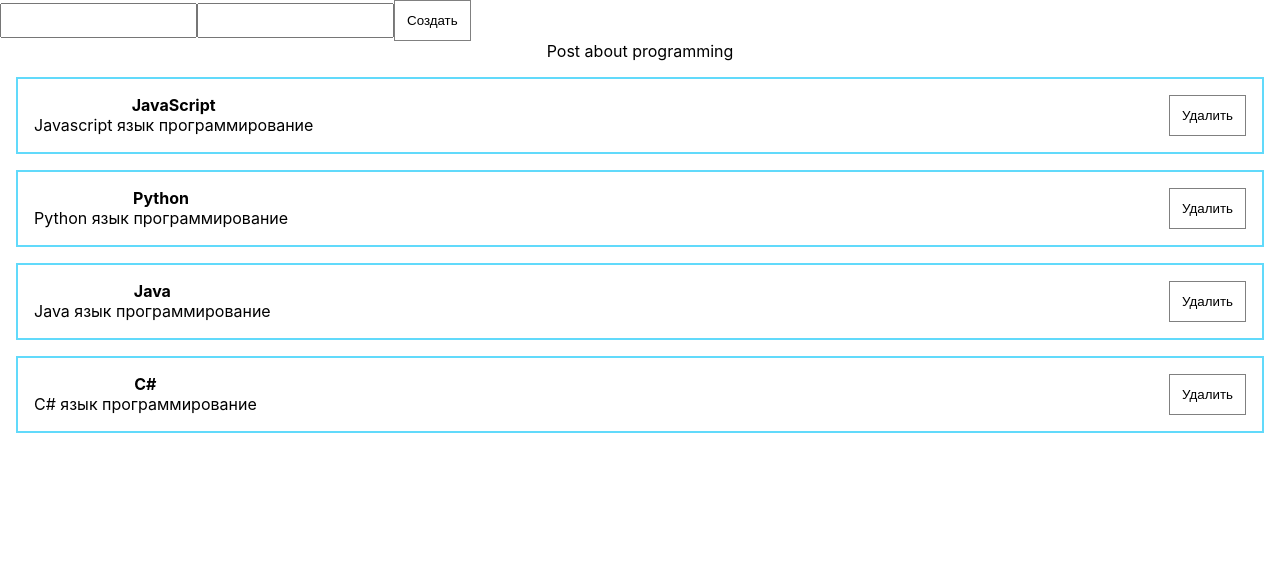
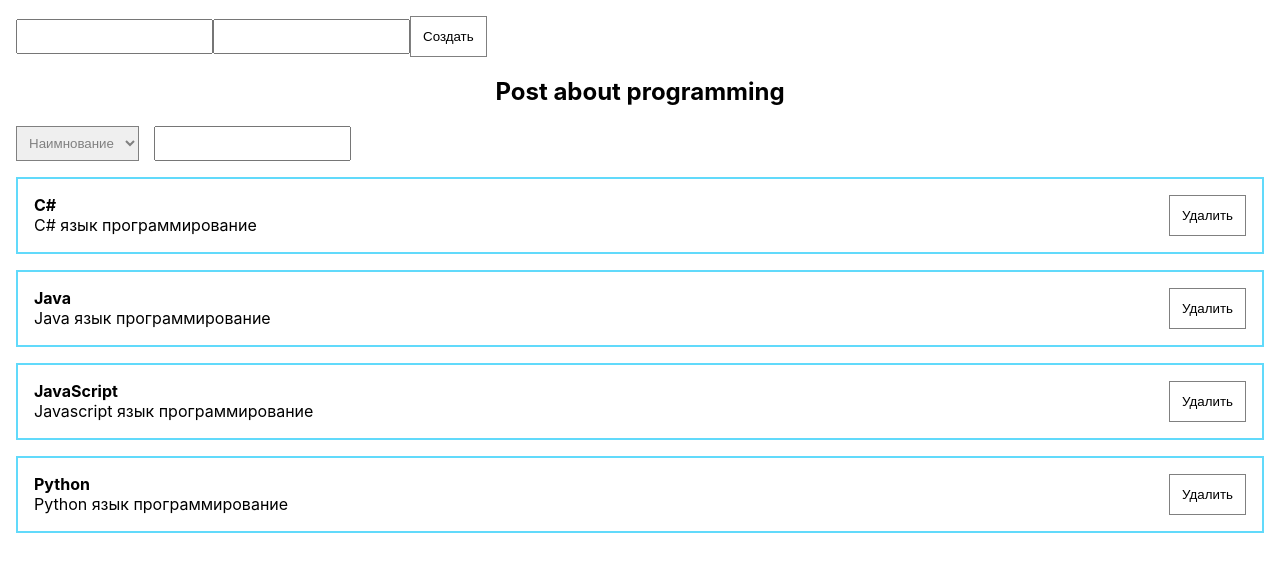
Before and after one commit to TimaRejepgulyew99/React-Test-App, a React (Create React App) app: page / in a window 1280 px wide. Shown: the top 572 px of the page. Built offline with nearby package versions, Linux system fonts and the light colour scheme.

Commit message:
add filter and facade for filter and sort

```diff
--- a/src/App.css
+++ b/src/App.css
@@ -1,33 +1,3 @@
-.App {
-  text-align: center;
-}
-
-.App-logo {
-  height: 40vmin;
-  pointer-events: none;
-}
-
-@media (prefers-reduced-motion: no-preference) {
-  .App-logo {
-    animation: App-logo-spin infinite 20s linear;
-  }
-}
-
-.App-header {
-  background-color: #282c34;
-  min-height: 100vh;
-  display: flex;
-  flex-direction: column;
-  align-items: center;
-  justify-content: center;
-  font-size: calc(10px + 2vmin);
-  color: white;
-}
-
-.App-link {
-  color: #61dafb;
-}
-
 @keyframes App-logo-spin {
   from {
     transform: rotate(0deg);
@@ -36,11 +6,16 @@
     transform: rotate(360deg);
   }
 }
-
+.post-list {
+  padding: 16px;
+}
+.post__header {
+  text-align: center;
+}
 .post {
   display: flex;
   justify-content: space-between;
   border: 2px solid #61dafb;
   padding: 16px;
-  margin: 16px;
+  margin: 16px 0;
 }
--- a/src/App.js
+++ b/src/App.js
@@ -1,48 +1,67 @@
-import './App.css'
-import React, { useState } from 'react'
+import "./App.css";
+import React, { useState, useMemo } from "react";
 
-// import Counter from './components/Counter/index'
-// import ClassCounter from './components/Counter-class/index'
-import PostList from './components/Post/index'
-function App () {
+import PostList from "./components/Post/index";
+function App() {
+  const [sortValue, setSortValue] = useState("title");
+  const [filter, setFilter] = useState("");
   const [posts, setPosts] = useState([
     {
       id: 1,
-      title: 'JavaScript',
-      description: 'Javascript язык программирование'
+      title: "JavaScript",
+      description: "Javascript язык программирование",
     },
     {
       id: 2,
-      title: 'Python',
-      description: 'Python язык программирование'
+      title: "Python",
+      description: "Python язык программирование",
     },
     {
       id: 3,
-      title: 'Java',
-      description: 'Java язык программирование'
+      title: "Java",
+      description: "Java язык программирование",
     },
     {
       id: 4,
-      title: 'C#',
-      description: 'C# язык программирование'
+      title: "C#",
+      description: "C# язык программирование",
+    },
+  ]);
+  const sortedPost = useMemo(() => {
+    let res = [...posts];
+    if (filter) {
+      console.log(filter);
+      res = res.filter((el) => el[sortValue].includes(filter));
     }
-  ])
-  const addPost = post => {
-    setPosts([...posts, { ...post, id: posts.length }])
-  }
-  const removePost = postId => {
-    setPosts(posts.filter(post => post.id !== postId))
-  }
+    return res.sort((a, b) => a[sortValue].localeCompare(b[sortValue]));
+  }, [sortValue, filter, posts]);
+
+  const sortPost = (sortBy) => {
+    setSortValue(sortBy);
+  };
+  const filterChanged = (value) => {
+    setFilter(value);
+  };
+  const addPost = (post) => {
+    setPosts([...posts, { ...post, id: posts.length + 1 }]);
+  };
+  const removePost = (postId) => {
+    setPosts(posts.filter((post) => post.id !== postId));
+  };
   return (
-    <div className='App'>
+    <div className="App">
       <PostList
+        filter={filter}
+        filterChanged={filterChanged}
+        sortValue={sortValue}
+        sort={sortPost}
         removePost={removePost}
         addPost={addPost}
-        posts={posts}
-        title={'Post about programming'}
+        posts={sortedPost}
+        title={"Post about programming"}
       ></PostList>
     </div>
-  )
+  );
 }
 
-export default App
+export default App;
--- /dev/null
+++ b/src/components/Post/Filter/index.jsx
@@ -0,0 +1,13 @@
+import React, { useState } from "react";
+import CustomInputText from "../../UI/CustomInputText";
+
+export default function Filter({ value, valueChanged }) {
+  return (
+    <div>
+      <CustomInputText
+        value={value}
+        valueChanged={valueChanged}
+      ></CustomInputText>
+    </div>
+  );
+}
--- /dev/null
+++ b/src/components/Post/FilterFacade/index.jsx
@@ -0,0 +1,16 @@
+import Filter from "../Filter";
+import Sort from "../Sort";
+import classModule from "./index.module.css";
+export default function FilterFacade({
+  sort,
+  sortValue,
+  filter,
+  filterChanged,
+}) {
+  return (
+    <div className={classModule["filter__wrapper"]}>
+      <Sort value={sortValue} valueChanged={sort}></Sort>
+      <Filter value={filter} valueChanged={filterChanged}></Filter>
+    </div>
+  );
+}
--- /dev/null
+++ b/src/components/Post/FilterFacade/index.module.css
@@ -0,0 +1,4 @@
+.filter__wrapper {
+    display: flex;
+    gap: 15px;
+}
--- a/src/components/Post/Header/index.js
+++ b/src/components/Post/Header/index.js
@@ -1,4 +1,4 @@
-import React, { useState } from 'react'
-export default function Post ({ title }) {
-  return <div className={'post-header'}>{title}</div>
+import React, { useState } from "react";
+export default function Post({ title }) {
+  return <h2 className={"post__header"}>{title}</h2>;
 }
--- a/src/components/Post/index.jsx
+++ b/src/components/Post/index.jsx
@@ -1,17 +1,35 @@
-import React, { useState } from 'react'
-import PostItem from './Item/index'
-import PostHeader from './Header/index'
-import CreatePost from './Create/index'
-export default function Post ({ posts, title, addPost, removePost }) {
+import React from "react";
+import PostItem from "./Item/index";
+import PostHeader from "./Header/index";
+import CreatePost from "./Create/index";
+import FilterFacade from "./FilterFacade";
+export default function Post({
+  posts,
+  title,
+  addPost,
+  removePost,
+  sort,
+  sortValue,
+  filter,
+  filterChanged,
+}) {
   return (
-    <div className={'post-list'}>
+    <div className={"post-list"}>
       <CreatePost addPost={addPost} />
       <PostHeader title={title} />
+      <FilterFacade
+        filter={filter}
+        filterChanged={filterChanged}
+        sort={sort}
+        sortValue={sortValue}
+      />
       {posts.length !== 0 ? (
-        posts.map(post => <PostItem removePost={removePost} post={post} />)
+        posts.map((post) => (
+          <PostItem key={post.id} removePost={removePost} post={post} />
+        ))
       ) : (
         <div>Посты не найдены</div>
       )}
     </div>
-  )
+  );
 }
```
